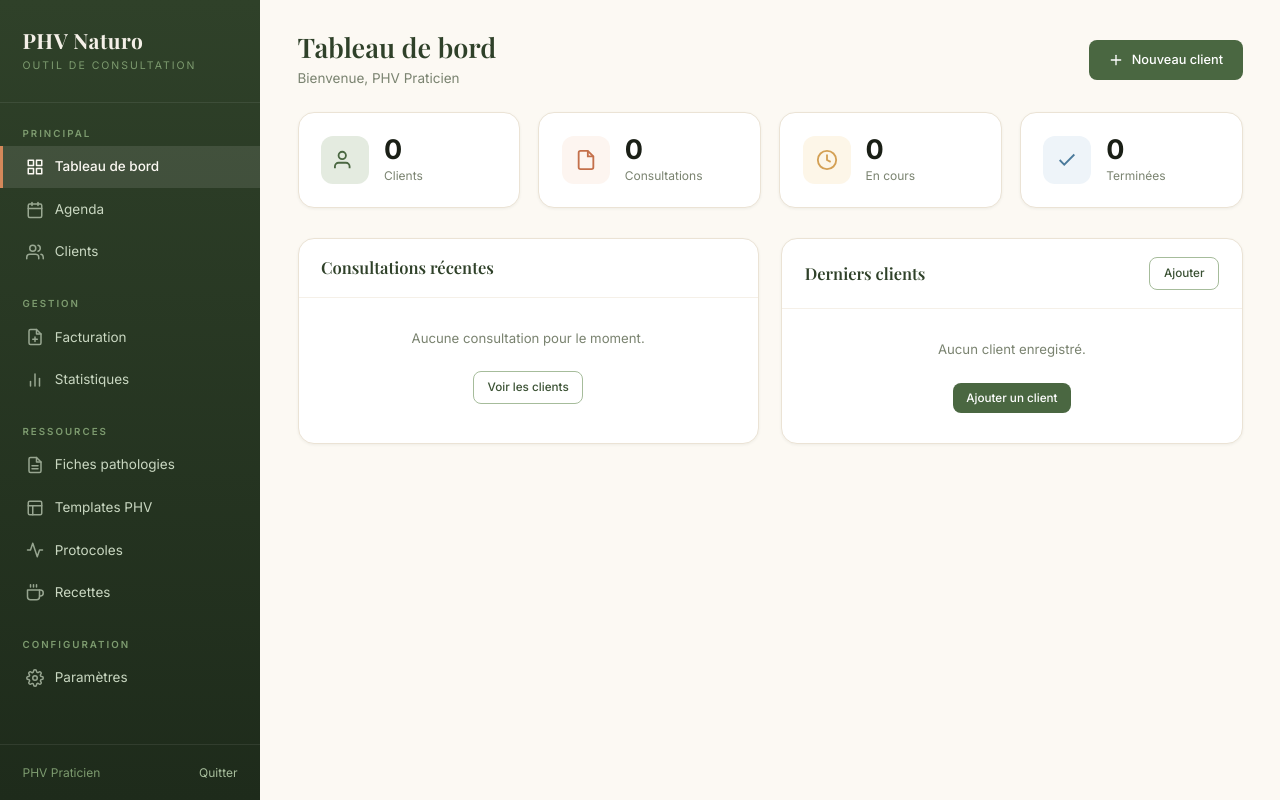
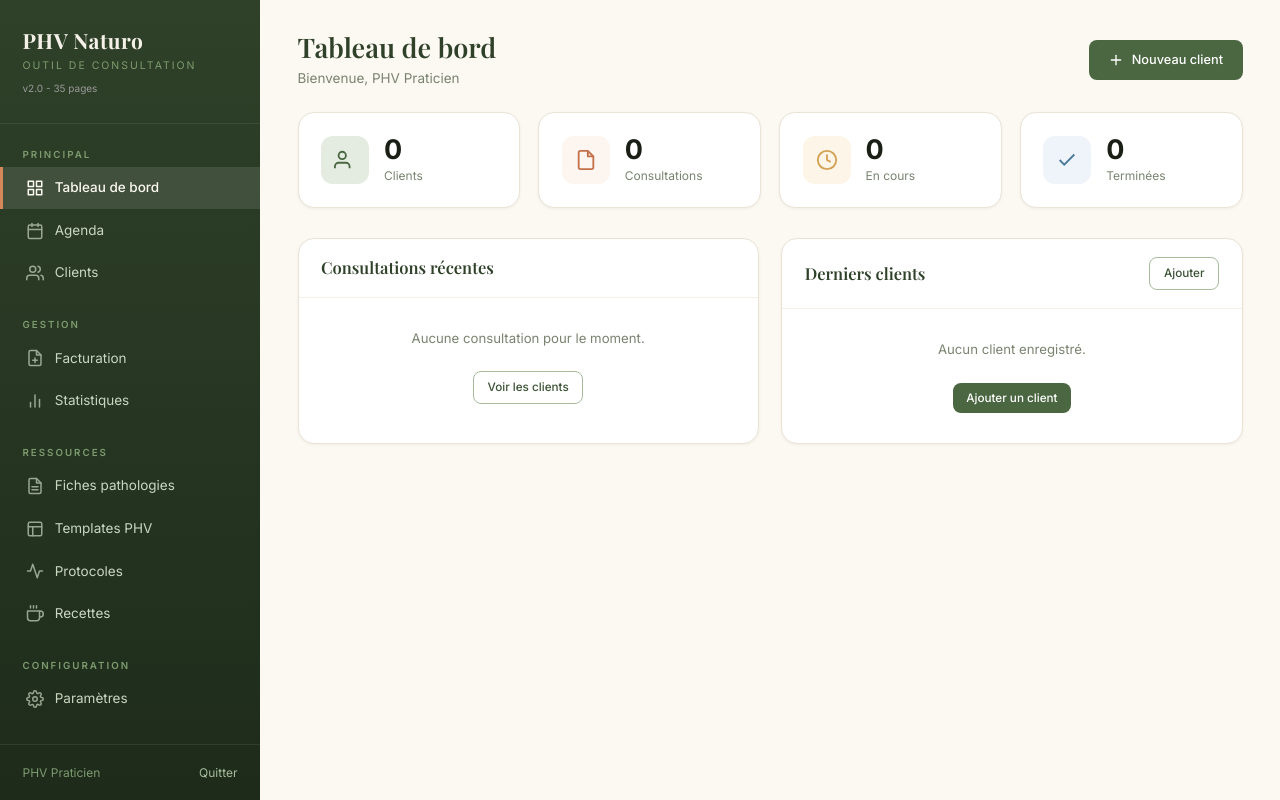
Before and after one commit to elbreizhad/phv, a PHP site: page / in a window 1280 px wide. Run offline with PHP 8.4, Linux system fonts and the light colour scheme; a user stored in the database is signed in; data that the repository does not hold is empty.

Commit message:
debug: ajout indicateurs version dans header.php
Ajout temporaire pour diagnostiquer le problème de menu:
- Commentaire HTML avec date/heure et chemin du fichier
- Indicateur "v2.0 - XX pages" visible dans le menu

https://claude.ai/code/session_01CyccJyY7Lk5gkvucpntiqw

```diff
--- a/app/includes/header.php
+++ b/app/includes/header.php
@@ -1,3 +1,4 @@
+<!-- DEBUG: header.php v2.0 loaded at <?= date('Y-m-d H:i:s') ?> from <?= __FILE__ ?> -->
 <!DOCTYPE html>
 <html lang="fr">
 <head>
@@ -13,6 +14,7 @@
         <div class="sidebar-brand">
             <h1>PHV Naturo</h1>
             <div class="brand-subtitle">Outil de consultation</div>
+            <div style="font-size:10px;color:#999;margin-top:5px;">v2.0 - <?= count(glob(__DIR__ . '/../pages/*.php')) ?> pages</div>
         </div>
 
         <nav class="sidebar-nav">
```
